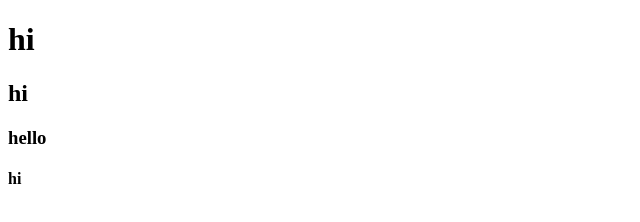
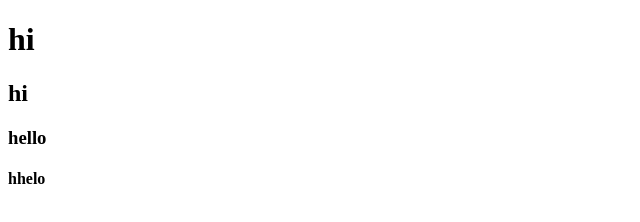
Before and after one commit to AppleJuiceJ69/aj, a plain HTML site: page index.html in a window 1280 px wide. Shown: the full height of the page, 0-640 px from the left. Drawn offline with Linux system fonts and the light colour scheme.

Commit message:
practicing conflicting merge

```diff
--- a/index.html
+++ b/index.html
@@ -9,6 +9,6 @@
     <h1>hi</h1>
     <h2>hi</h2>
     <h3>hello</h3>
-    <h4>hi</h4>
+    <h4>hhelo</h4>
 </body>
 </html>
```
